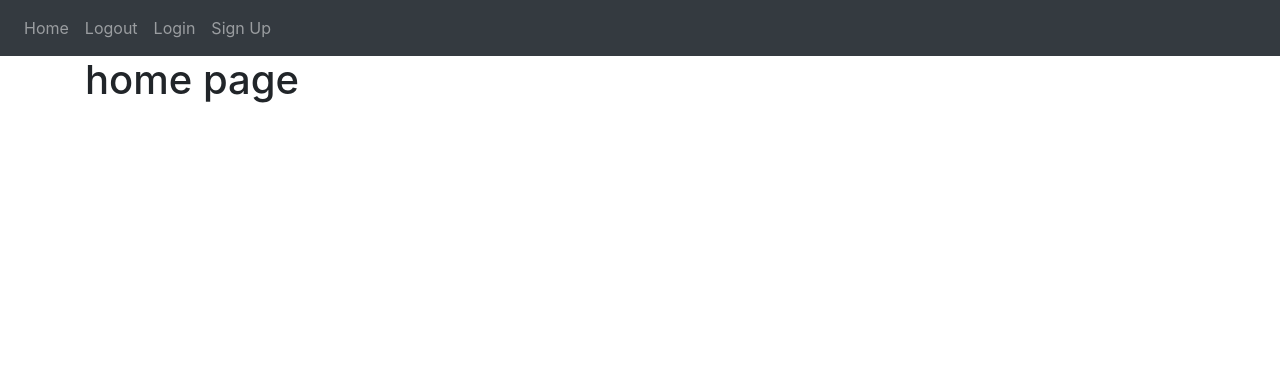
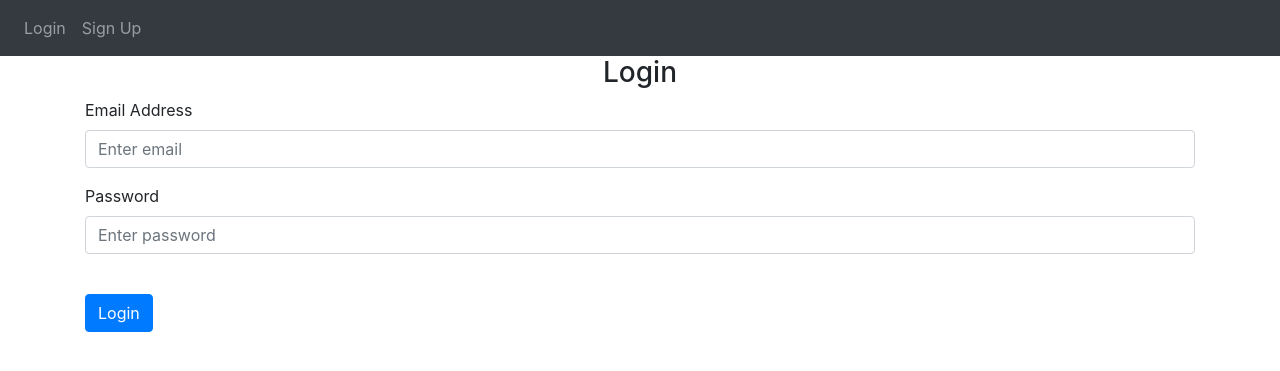
Before and after one commit to HariHaraSudhan-M0/SingleSign-On, a Flask app: page /login in a window 1280 px wide. Shown: the top 371 px of the page. Run offline with Flask 3, Linux system fonts and the light colour scheme; some libraries are stand-ins or nearby versions.

Commit message:
modifications on redirecting the page

```diff
--- a/website/auth.py
+++ b/website/auth.py
@@ -15,13 +15,13 @@ def login():
             if check_password_hash(user.passsword,passsword):
                 flash('logged in successfully',category='success')
                 login_user(user,remember=True)
+                return render_template("home.html",user = current_user)
             else:
                 flash('incorrect password',category='error')
         else:
             flash('email not exists',category='error')
+    return render_template("login.html",user = current_user)
 
-
-    return render_template("home.html",boolean=True)
 @auth.route('/logout')
 @login_required
 def logout():
--- a/website/templates/base.html
+++ b/website/templates/base.html
@@ -29,10 +29,13 @@
       </button>
       <div class="collapse navbar-collapse" id="navbar">
         <div class="navbar-nav">
+          {% if user.is_authenticated %}
           <a class="nav-item nav-link" id="home" href="/">Home</a>
           <a class="nav-item nav-link" id="logout" href="/logout">Logout</a>
+          {% else %}
           <a class="nav-item nav-link" id="login" href="/login">Login</a>
           <a class="nav-item nav-link" id="signUp" href="/sign-up">Sign Up</a>
+          {% endif %}
         </div>
       </div>
     </nav>
--- a/website/views.py
+++ b/website/views.py
@@ -4,4 +4,4 @@ views=Blueprint('views',__name__)
 @views.route('/')
 @login_required
 def home():
-    return render_template("home.html")
+    return render_template("home.html",user=current_user)
```
